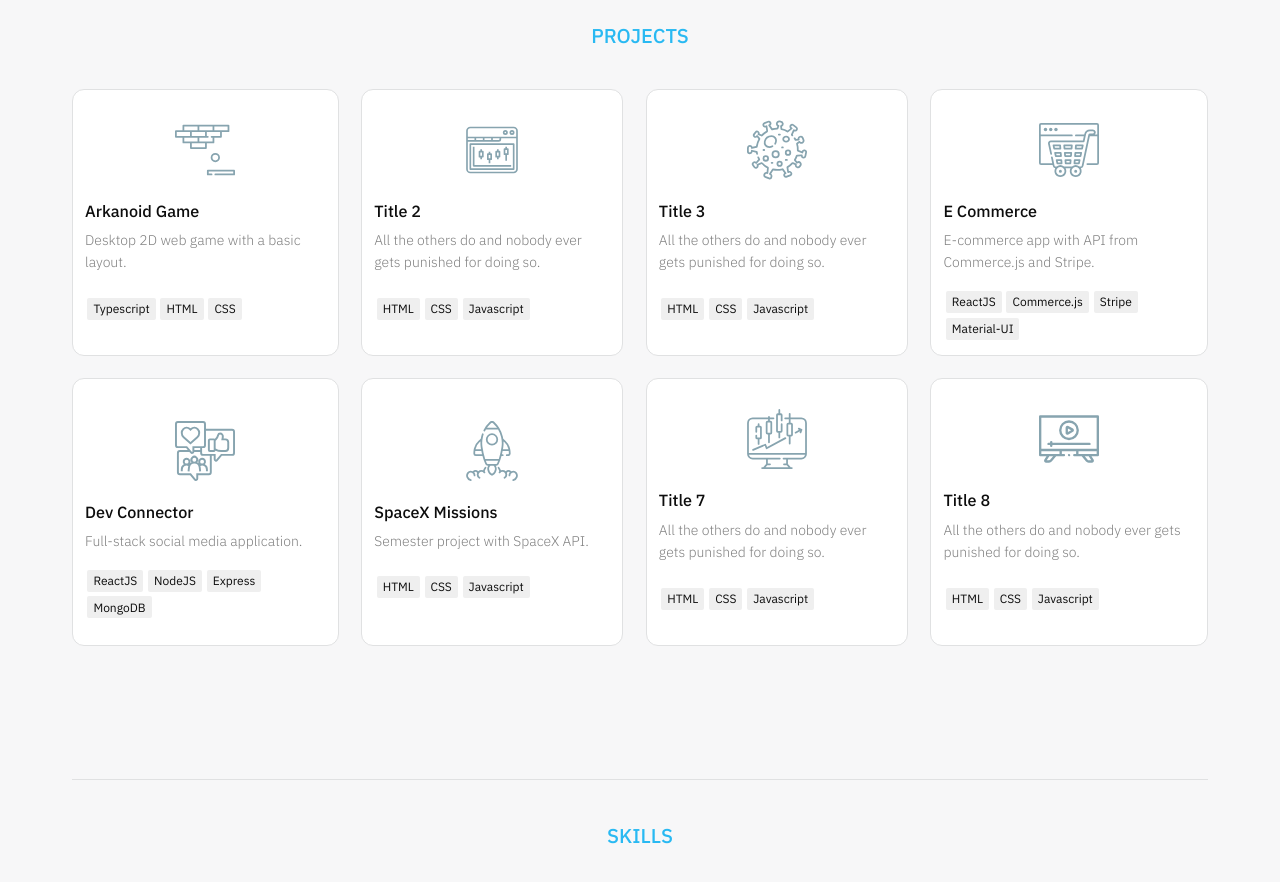
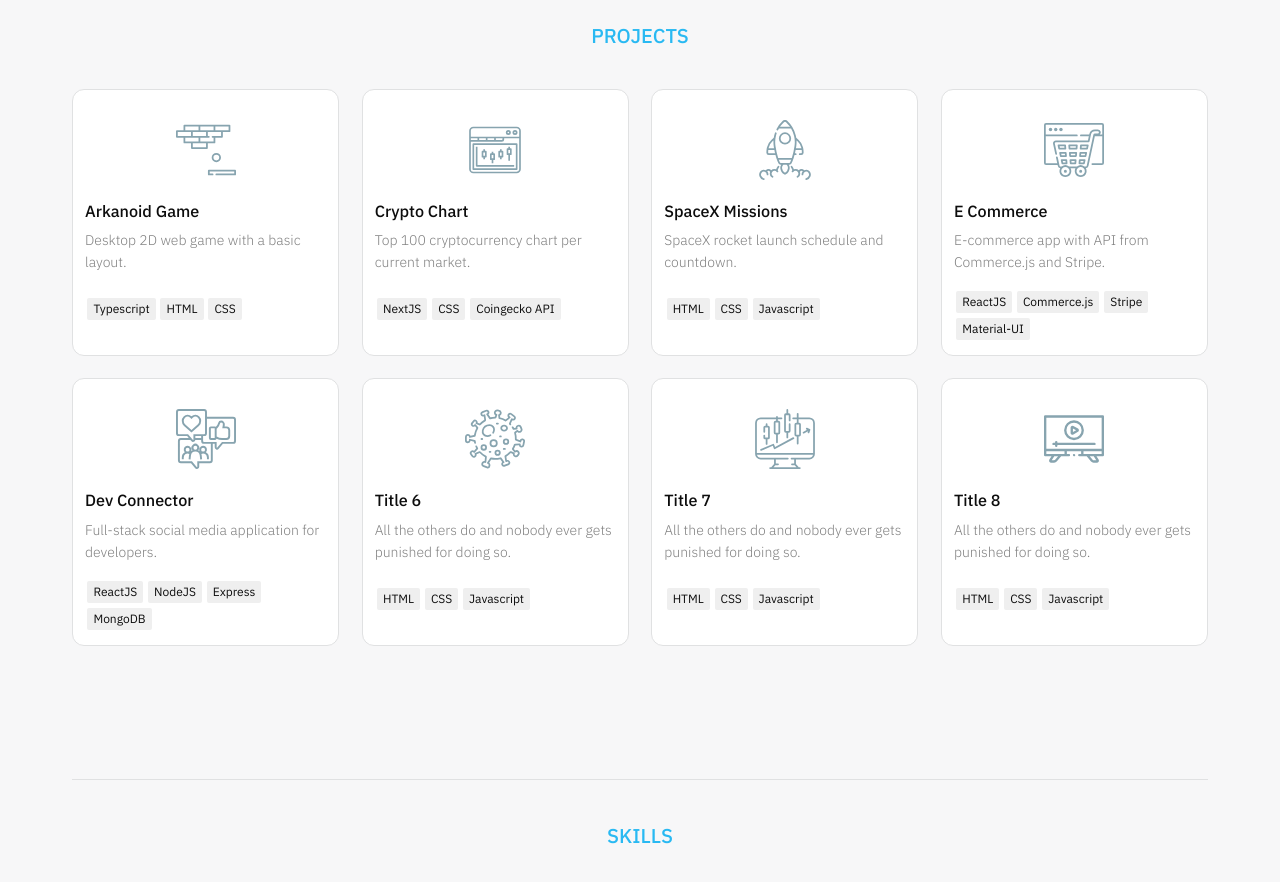
Before and after one commit to topphestmark/portfolio1, a React (Create React App) app: page / in a window 1280 px wide. Shown: the part 1620-2502 px from the top of the page. Built offline with nearby package versions, Linux system fonts and the light colour scheme.

Commit message:
Added new link to the project

```diff
--- a/src/pages/Projects/data.js
+++ b/src/pages/Projects/data.js
@@ -19,20 +19,18 @@ export const projects = [
   {
     id: "2",
     icon: candlestick,
-    title: "Title 2",
-    description:
-      "All the others do and nobody ever gets punished for doing so.",
-    stack: ["HTML", "CSS", "Javascript"],
-    link: "/",
+    title: "Crypto Chart",
+    description: "Top 100 cryptocurrency chart per current market.",
+    stack: ["NextJS", "CSS", "Coingecko API"],
+    link: "https://crypto-coin-chart.netlify.app/",
   },
   {
     id: "3",
-    icon: coronavirus,
-    title: "Title 3",
-    description:
-      "All the others do and nobody ever gets punished for doing so.",
+    icon: startup,
+    title: "SpaceX Missions",
+    description: "SpaceX rocket launch schedule and countdown.",
     stack: ["HTML", "CSS", "Javascript"],
-    link: "/",
+    link: "https://topphestmark.github.io/spacex-missions/index.html",
   },
   {
     id: "4",
@@ -46,17 +44,18 @@ export const projects = [
     id: "5",
     icon: social_media,
     title: "Dev Connector",
-    description: "Full-stack social media application.",
+    description: "Full-stack social media application for developers.",
     stack: ["ReactJS", "NodeJS", "Express", "MongoDB"],
     link: "https://dev-connector-vs-555.herokuapp.com/",
   },
   {
     id: "6",
-    icon: startup,
-    title: "SpaceX Missions",
-    description: "Semester project with SpaceX API.",
+    icon: coronavirus,
+    title: "Title 6",
+    description:
+      "All the others do and nobody ever gets punished for doing so.",
     stack: ["HTML", "CSS", "Javascript"],
-    link: "https://topphestmark.github.io/spacex-missions/index.html",
+    link: "/",
   },
   {
     id: "7",
--- a/src/pages/Projects/projects.js
+++ b/src/pages/Projects/projects.js
@@ -22,7 +22,7 @@ export const Wrapper = styled.div`
   width: 100%;
   max-width: 1400px;
   display: grid;
-  grid-template-columns: repeat(4, auto);
+  grid-template-columns: repeat(4, 1fr);
   grid-template-rows: repeat(3, auto);
   justify-content: space-evenly;
   grid-gap: 1.25em;
@@ -31,6 +31,7 @@ export const Wrapper = styled.div`
 
   @media screen and (max-width: 992px) {
     grid-template-columns: repeat(3, 30vw);
+    grid-gap: 0.875em;
   }
 
   @media screen and (max-width: 834px) {
@@ -61,7 +62,7 @@ export const Card = styled.a`
   }
 
   &:hover img {
-    transform: scale(1.15);
+    transform: scale(1.05);
     filter: none;
   }
 
```
Also changed, not shown: 1 other file (tests, documents, lock files or other folders).
